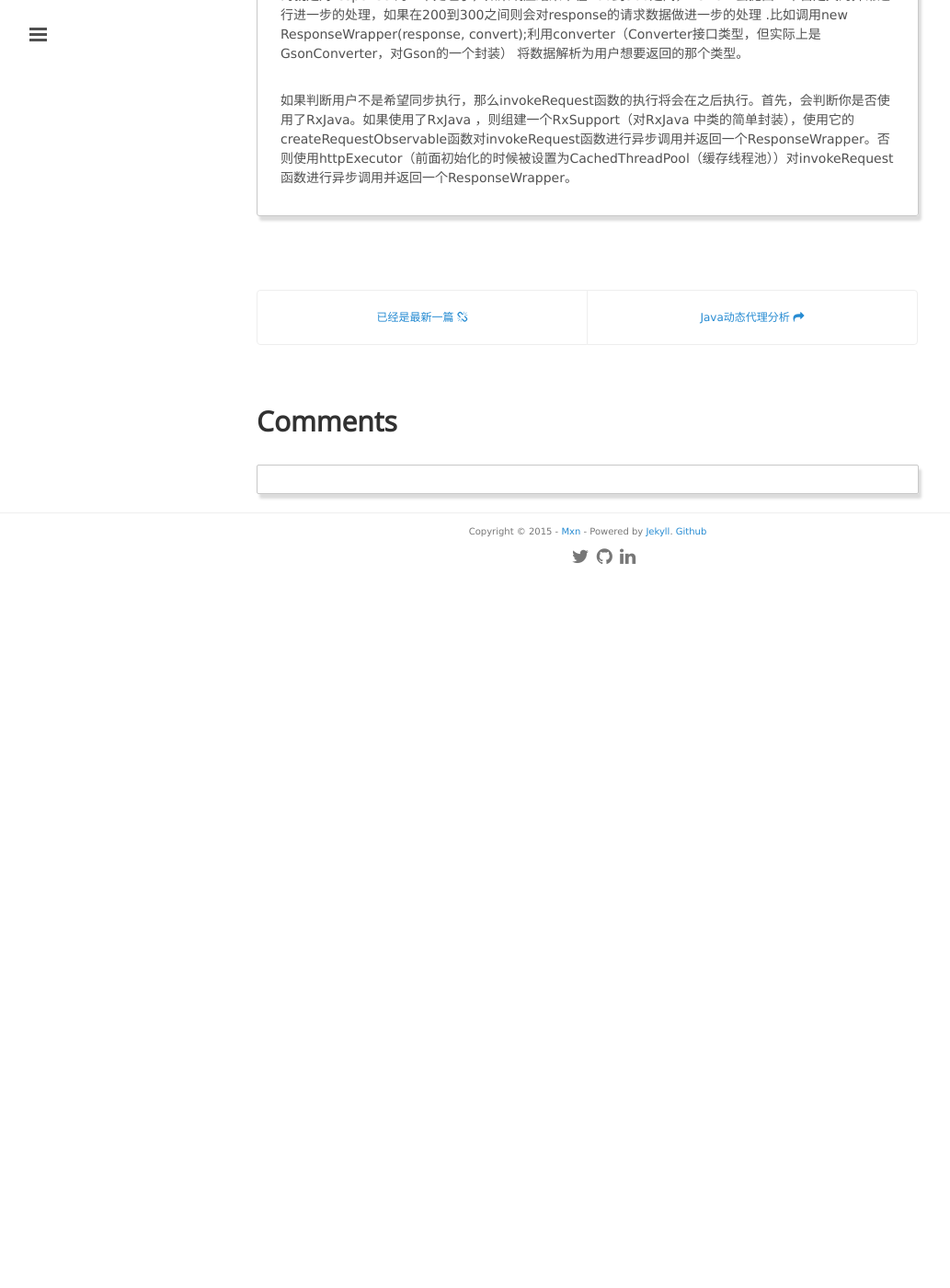
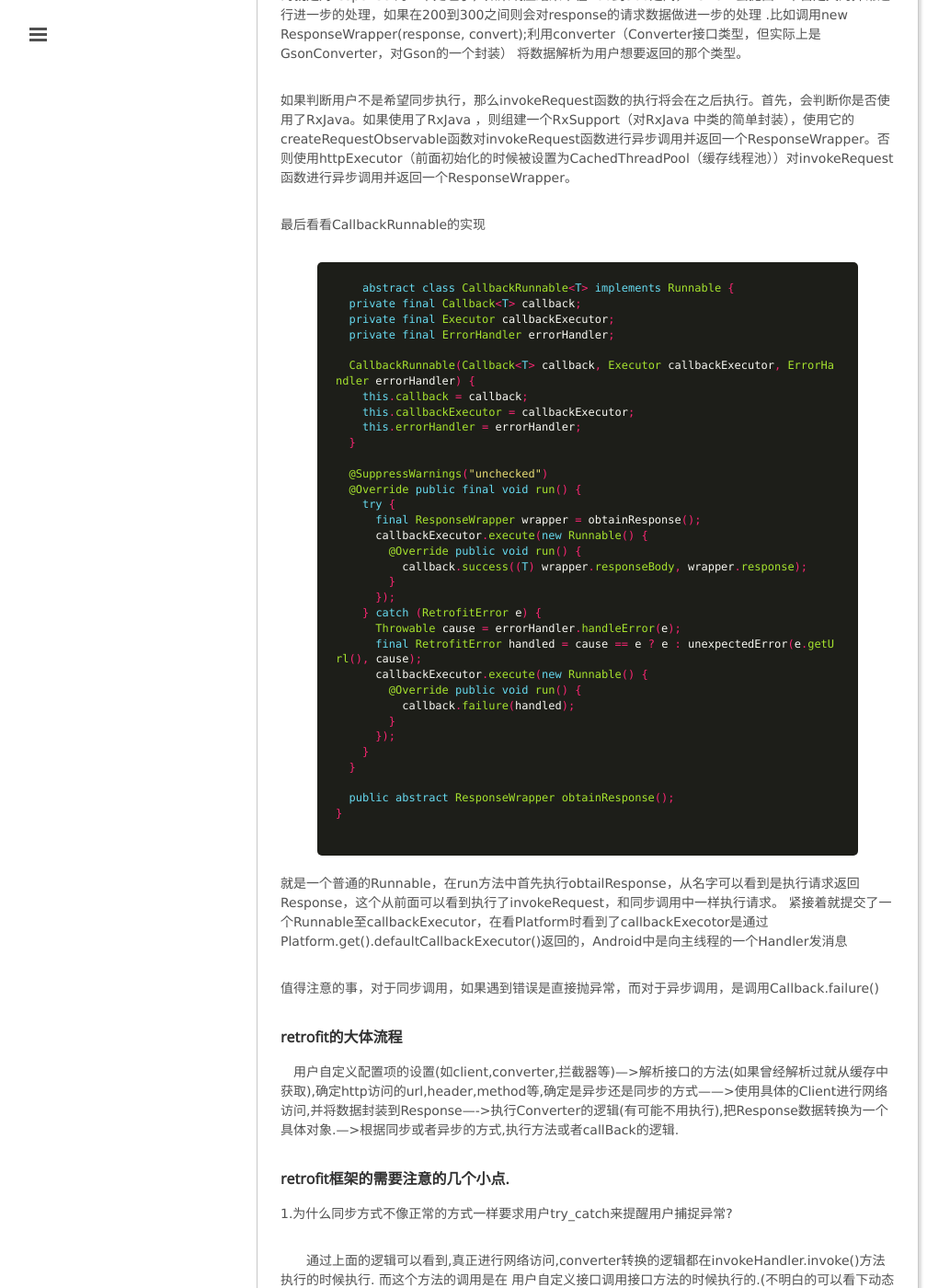
Before and after one commit to mxn21/mxn21.github.io, a Jekyll site: the page built from _posts/2015-6-19-retrofit实现原理分析.md, in a window 1280 px wide and 1400 px high, scrolled down 13110 px. Shown: the whole window at 92% size, without its empty margins (1-1034 px from the left). Built offline with Jekyll 4.4.1, drawn with Linux system fonts in a browser that asks for light colours; Markdown is read by kramdown in place of the engine named in the settings; comment, search, counter and statistics services are not loaded; before the commit the page ends 13740 px from its top, so only the background shows below that; some of the changed text lies outside the part shown.

Commit message:
Update 2015-6-19-retrofit实现原理分析.md

```diff
--- a/_posts/2015-6-19-retrofit实现原理分析.md
+++ b/_posts/2015-6-19-retrofit实现原理分析.md
@@ -583,3 +583,66 @@
 之后的代码就是对response 的一个处理了，如果响应结果不在200到300之间，Retrofit会抛出一个自定义的异常进行进一步的处理，如果在200到300之间则会对response的请求数据做进一步的处理 .比如调用new ResponseWrapper(response, convert);利用converter（Converter接口类型，但实际上是GsonConverter，对Gson的一个封装） 将数据解析为用户想要返回的那个类型。
 
 如果判断用户不是希望同步执行，那么invokeRequest函数的执行将会在之后执行。首先，会判断你是否使用了RxJava。如果使用了RxJava ，则组建一个RxSupport（对RxJava 中类的简单封装），使用它的createRequestObservable函数对invokeRequest函数进行异步调用并返回一个ResponseWrapper。否则使用httpExecutor（前面初始化的时候被设置为CachedThreadPool（缓存线程池））对invokeRequest函数进行异步调用并返回一个ResponseWrapper。
+
+  最后看看CallbackRunnable的实现
+    {% highlight java %}
+    abstract class CallbackRunnable<T> implements Runnable {
+  private final Callback<T> callback;
+  private final Executor callbackExecutor;
+  private final ErrorHandler errorHandler;
+
+  CallbackRunnable(Callback<T> callback, Executor callbackExecutor, ErrorHandler errorHandler) {
+    this.callback = callback;
+    this.callbackExecutor = callbackExecutor;
+    this.errorHandler = errorHandler;
+  }
+
+  @SuppressWarnings("unchecked")
+  @Override public final void run() {
+    try {
+      final ResponseWrapper wrapper = obtainResponse();
+      callbackExecutor.execute(new Runnable() {
+        @Override public void run() {
+          callback.success((T) wrapper.responseBody, wrapper.response);
+        }
+      });
+    } catch (RetrofitError e) {
+      Throwable cause = errorHandler.handleError(e);
+      final RetrofitError handled = cause == e ? e : unexpectedError(e.getUrl(), cause);
+      callbackExecutor.execute(new Runnable() {
+        @Override public void run() {
+          callback.failure(handled);
+        }
+      });
+    }
+  }
+
+  public abstract ResponseWrapper obtainResponse();
+}
+   {% endhighlight  %}
+
+   就是一个普通的Runnable，在run方法中首先执行obtailResponse，从名字可以看到是执行请求返回Response，这个从前面可以看到执行了invokeRequest，和同步调用中一样执行请求。
+紧接着就提交了一个Runnable至callbackExecutor，在看Platform时看到了callbackExecotor是通过Platform.get().defaultCallbackExecutor()返回的，Android中是向主线程的一个Handler发消息
+
+值得注意的事，对于同步调用，如果遇到错误是直接抛异常，而对于异步调用，是调用Callback.failure()
+
+
+### retrofit的大体流程
+
+　用户自定义配置项的设置(如client,converter,拦截器等)--->解析接口的方法(如果曾经解析过就从缓存中获取),确定http访问的url,header,method等,确定是异步还是同步的方式------>使用具体的Client进行网络访问,并将数据封装到Response---->执行Converter的逻辑(有可能不用执行),把Response数据转换为一个具体对象.--->根据同步或者异步的方式,执行方法或者callBack的逻辑.
+
+### retrofit框架的需要注意的几个小点.
+
+1.为什么同步方式不像正常的方式一样要求用户try_catch来提醒用户捕捉异常?
+
+　　通过上面的逻辑可以看到,真正进行网络访问,converter转换的逻辑都在invokeHandler.invoke()方法执行的时候执行. 而这个方法的调用是在 用户自定义接口调用接口方法的时候执行的.(不明白的可以看下动态代理的原理).而用户自定义的接口方法是没有抛出异常的.在java中,如果父类方法没有抛出异常,子类方法也不能显示的抛出异常.(子类方法只能抛出父类方法抛出异常或其子类).所以Retrofit就不能抛出各种异常(如IO异常). 并且要抓住异常后转换为RuntimeException抛出.(动态代理生成的接口的实现类其实内部也采用了同样的方法.)
+
+　　异常抓住后不能直接内部处理,应该提醒用户代码执行的时候出了问题,所以必须抓住异常后再次抛出.而对于CallBack的方式,因为有failure()方法提示用户代码逻辑出了问题,所以就不用re-throw异常了.
+
+　　2.关于 InvocationHandler的invoke()方法, 这个方法有个返回值. 那这个返回值返回的是什么呢?
+
+　　首先明确Method.invoke(Object receiver,Object.. args)是和 receiver.method(args)等价的,2个方法的返回值是一样的.
+
+public Object invoke(Object receiver, Object... args)  这里的Object是方法执行的的返回值.
+---> Returns the result of dynamically invoking this method. Equivalent to {@code receiver.methodName(arg1, arg2, ... , argN)}.
+　　动态代理生成了接口A的代理类B,B的同名方法内部其实调用的是invocationHandler的 invoke()方法.返回的也是invoke方法的返回值. 所以invoke返回的类型就应该和接口方法的返回值类型一样.
```
